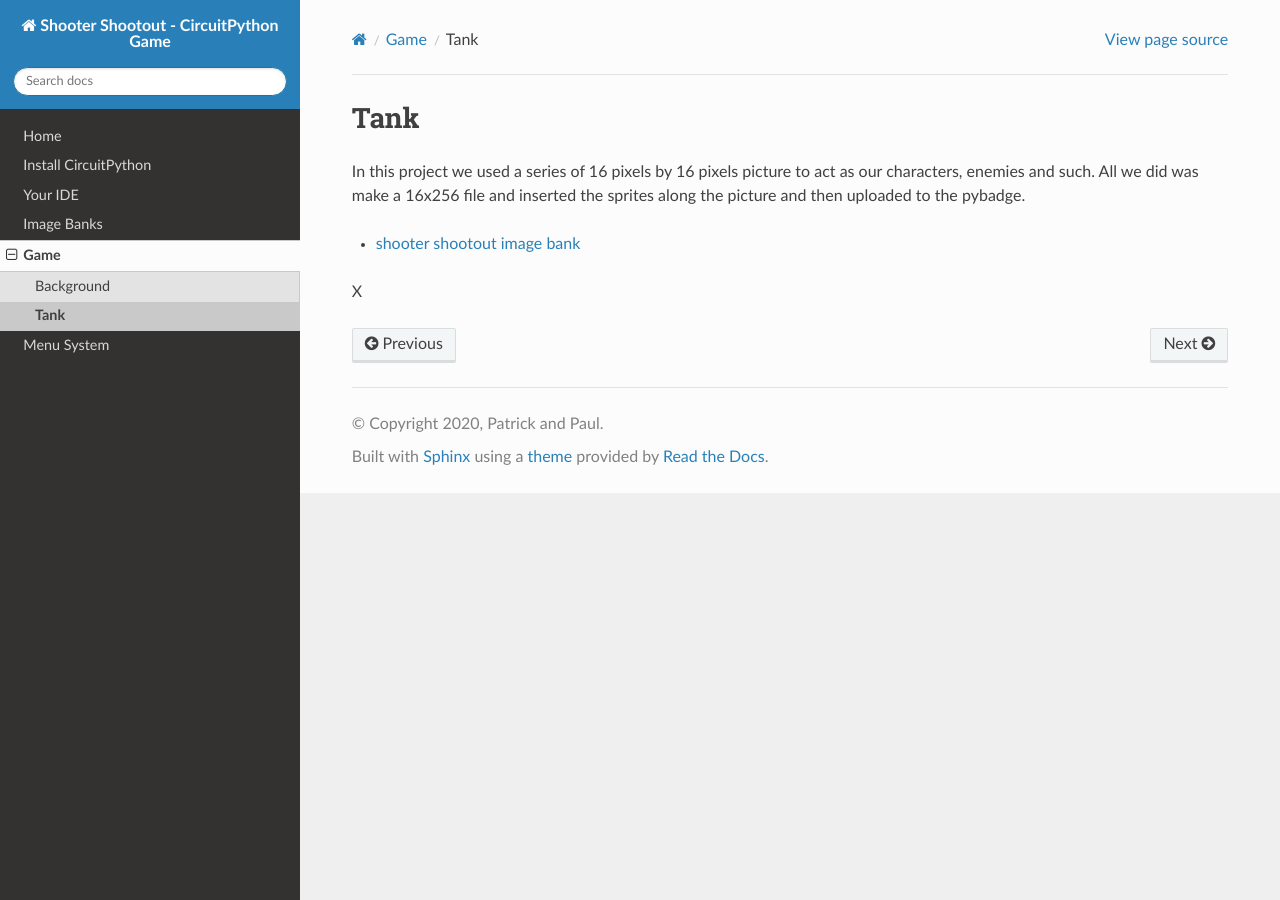
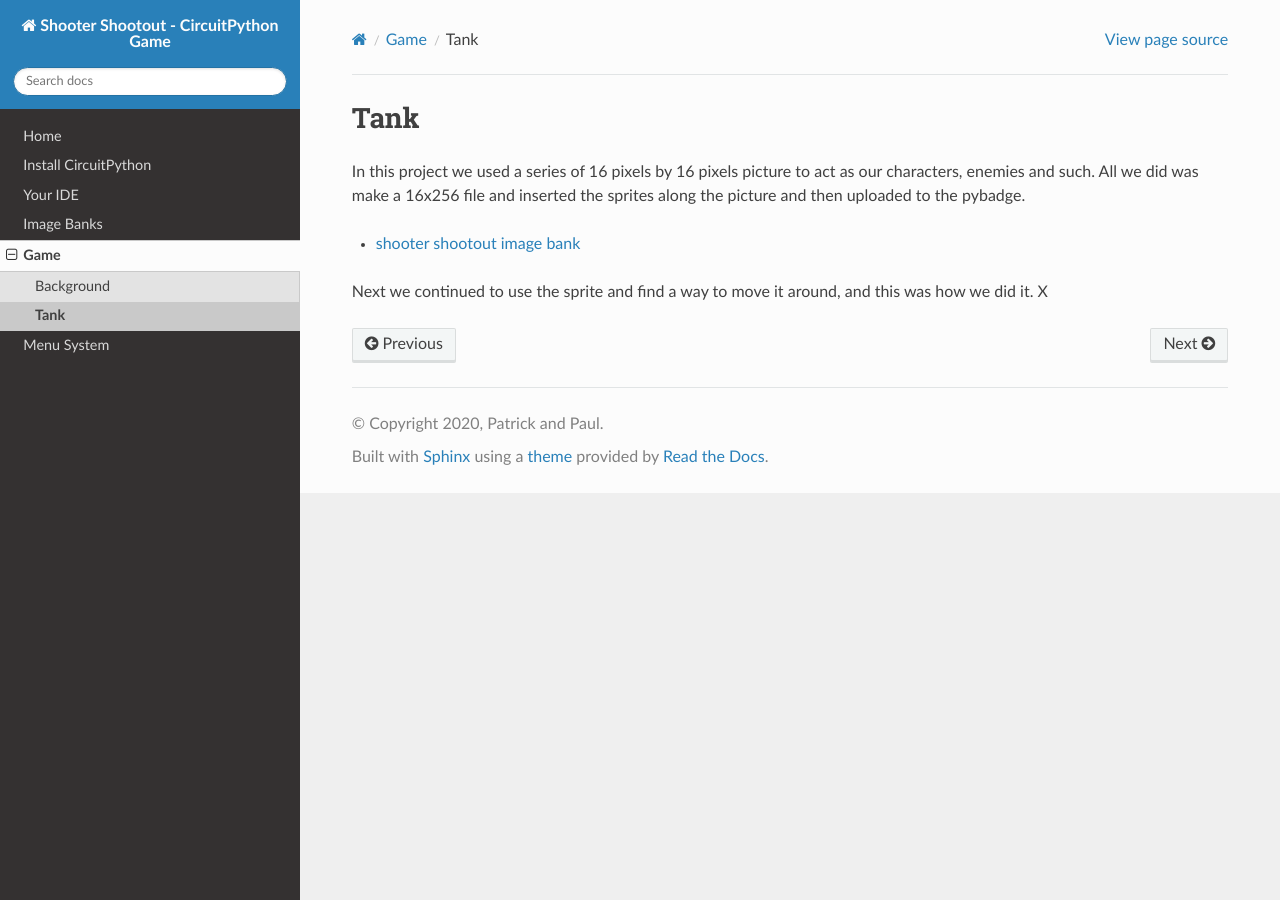
Before and after one commit to Patrick-Gemmell/ICS3U-2019-Group1, a Sphinx documentation site: the page built from docs/game/space_ship.rst, in a window 1280 px wide. Built offline with Sphinx 7.4.7 and the Read the Docs theme 2.0.0, drawn with Linux system fonts in a browser that asks for light colours.

Commit message:
Update space_ship.rst

```diff
--- a/docs/game/space_ship.rst
+++ b/docs/game/space_ship.rst
@@ -6,4 +6,6 @@ Tank
 In this project we used a series of 16 pixels by 16 pixels picture to act as our characters, enemies and such. All we did was make a 16x256 file and inserted the  sprites along the picture and then uploaded to the pybadge.
 
 - `shooter shootout image bank <https://github.com/Patrick-Gemmell/ICS3U-2019-Group1/blob/master/docs/image_bank/sprites.bmp>`_
+
+Next we continued to use the sprite and find a way to move it around, and this was how we did it.
 X
```
